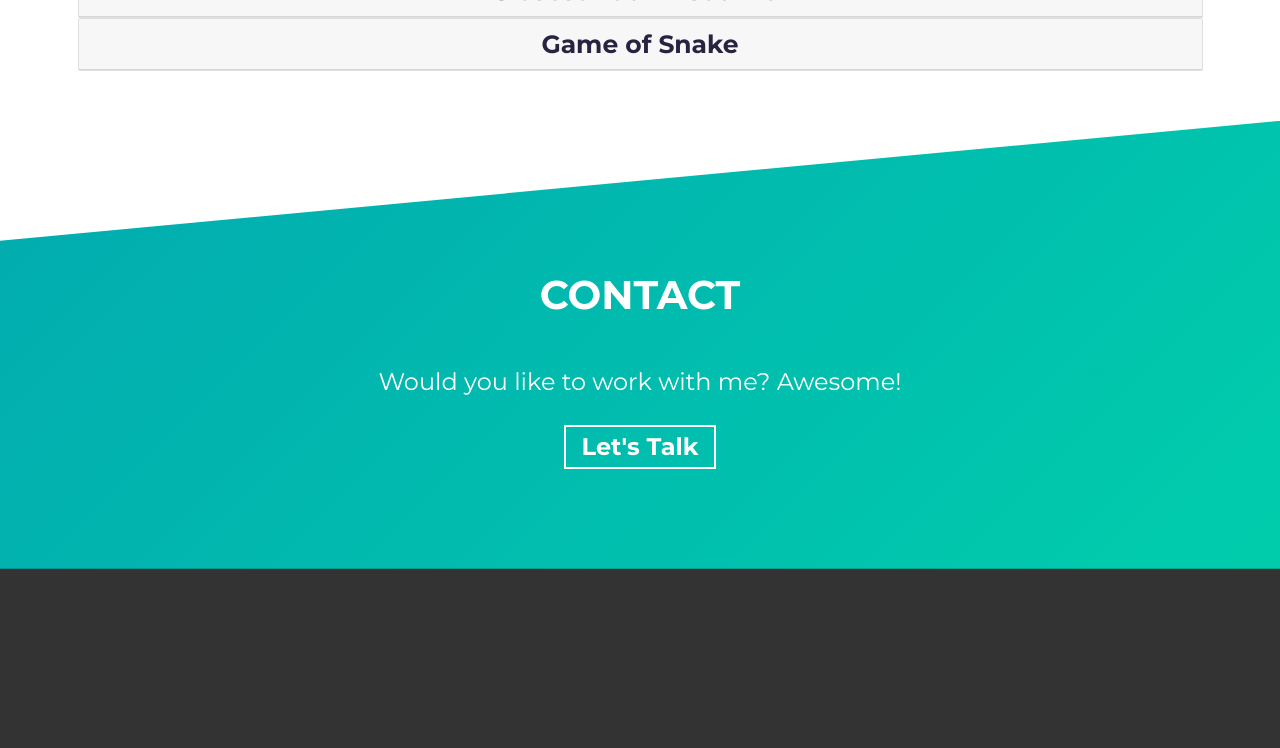
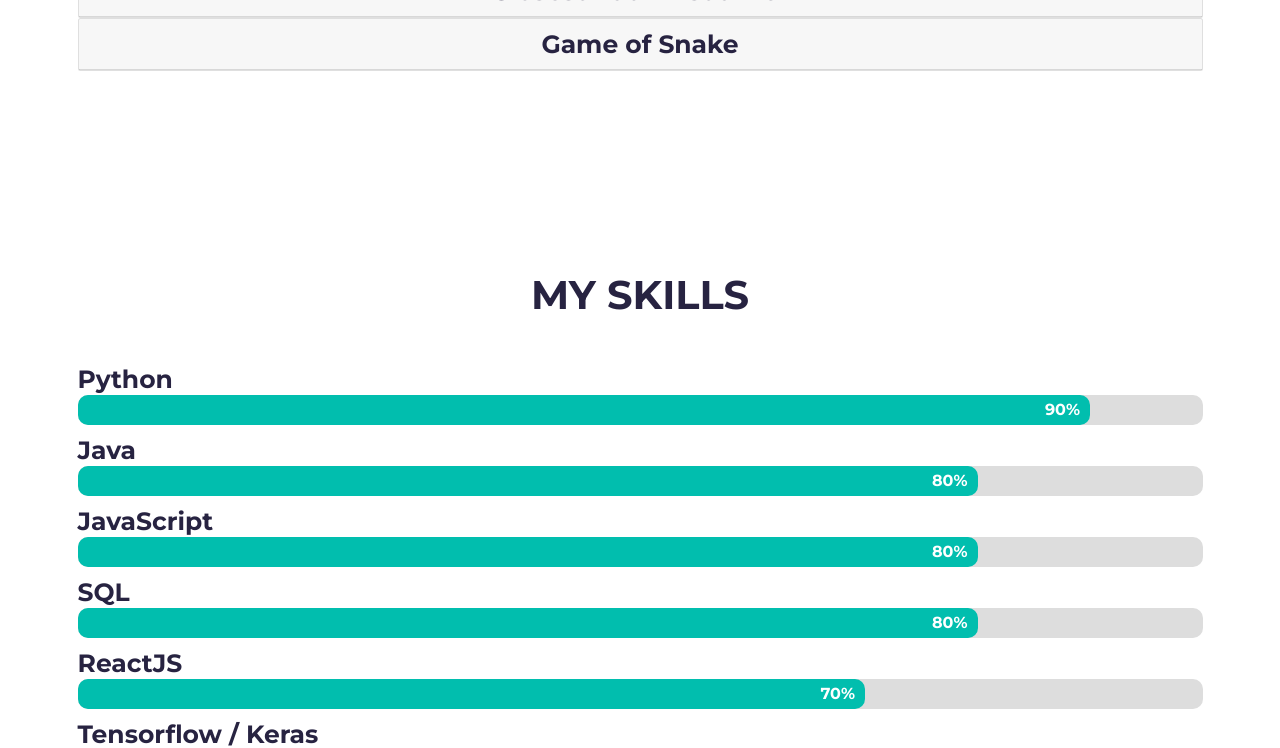
Before and after one commit to KevinNgWK/Custom_Portfolio, a React (Create React App) app: page / in a window 1280 px wide. Shown: the part 2000-2748 px from the top of the page. Built offline with nearby package versions, Linux system fonts and the light colour scheme; a web font is replaced by a local one.

Commit message:
Added skills section

```diff
--- a/src/App.js
+++ b/src/App.js
@@ -5,7 +5,8 @@ import Projects from './components/Projects';
 import Person from './components/Person';
 import Footer from './components/Footer';
 import Contact from './components/Contact';
-import { PersonData, AboutData, ExperiencesData, ProjectsData, contactData, NetworkData } from './data/data';
+import Skills from './components/Skills';
+import { PersonData, AboutData, ExperiencesData, ProjectsData, contactData, NetworkData, SkillsData } from './data/data';
 import 'bootstrap/dist/css/bootstrap.min.css';
 import './style/main.scss'
 
@@ -19,6 +20,7 @@ function App() {
   const [projects, setProjects] = useState([...ProjectsData]);
   const [contact, setContact] = useState({...contactData});
   const [networks, setNetworks] = useState([...NetworkData]);
+  const [skills, setSkills] = useState({...SkillsData})
 
   return (
     <>
@@ -26,6 +28,7 @@ function App() {
       <About about={about} />
       <Experiences experiences={experiences} contact={contact} />
       <Projects projects={projects} contact={contact} />
+      <Skills mainSkills={skills.mainSkills} otherSkills={skills.otherSkills} />
       <Contact contact={contact} />
       <Footer networks={networks}/>
     </>
--- a/src/components/Experiences.js
+++ b/src/components/Experiences.js
@@ -35,7 +35,7 @@ const Experiences = (props) => {
           <Title title={"Experiences"} />
           {props.experiences.map((experience, index) => {
             return(
-              <Fade bottom duration={800} delay={index*400 + 200} distance="30px">
+              <Fade bottom duration={800} delay={index*200 + 200} distance="30px">
                 <ExperienceCard experience={experience} index={index} />
               </Fade>
             )
--- a/src/components/Projects.js
+++ b/src/components/Projects.js
@@ -49,7 +49,7 @@ const Projects = (props) => {
           <Title title={"Projects"} />
           {props.projects.map((project, index) => {
             return (
-              <Fade bottom duration={800} delay={index*400} distance="30px">
+              <Fade bottom duration={800} delay={index*200 + 200} distance="30px">
                 <ProjectCard project={project} index={index}/>
               </Fade>
             )
--- /dev/null
+++ b/src/components/Skills.js
@@ -0,0 +1,47 @@
+import React from 'react';
+import Fade from 'react-reveal/Fade';
+import { Container, Accordion, Card } from 'react-bootstrap';
+import Title from './Title'
+import Experiences from './Experiences';
+
+const MainSkillsBar = (props) => {
+  return (
+    <div style={{marginBottom:"1rem"}}>
+      <h3 className="skills-wrapper__text-title">{props.name}</h3>
+      <div className="skills-wrapper__bar-main">
+        <div className="skills-wrapper__bar-filling skills-wrapper__bar-text" style={{width:`${props.percentage}%`}}>
+          {props.percentage}%
+        </div>
+      </div>
+    </div>
+  );
+}
+
+const Skills = (props) => {
+  return (
+    <section id="skills">
+      <Container>
+        <div className="skills-wrapper">
+          <Title title={"My Skills"} />
+          {props.mainSkills.map((skill, index) => {
+            return (
+              <Fade bottom duration={800} delay={index*200 + 200} distance="30px">
+                <MainSkillsBar name={skill.name} percentage={skill.percentage} />
+              </Fade>
+            )
+          })}
+          <Fade bottom duration={800} delay={props.mainSkills.length*200 + 200} distance="30px">
+            <h3 className="skills-wrapper__text-title" style={{paddingTop:"2rem"}}>
+              Other skills that I am exposed to:
+            </h3>
+            <div className="skills-wrapper__text-subtitle">
+              {props.otherSkills.join(', ')}
+            </div>
+          </Fade>
+        </div>
+      </Container>
+    </section>
+  );
+}
+
+export default Skills;
--- a/src/data/data.js
+++ b/src/data/data.js
@@ -4,7 +4,7 @@ import { nanoid } from 'nanoid';
 export const PersonData = {
     introduction: 'Hi, my name is',
     name: 'Kevin Ng',
-    description: 'Welcome to my online portfolio',
+    description: 'Welcome to my online portfolio! :)',
     link: 'Know More',
 }
 
@@ -110,17 +110,6 @@ export const contactData = {
     btn: 'Let\'s Talk',
 }
 
-export const EducationData = [
-    {
-        id: 1,
-        level: "University",
-        school: "Nanyang Technological University",
-        name: "Bachelor of Engineering",
-        grades: "4.95/5",
-        awards: ["Dean's List, Academic Year 18/19", "Dean's List, Academic Year 19/20"],
-    }
-]
-
 export const NetworkData = [
     {
         id: nanoid(),
@@ -133,3 +122,40 @@ export const NetworkData = [
         url: 'https://github.com/KevinNgWK',
     },
 ]
+
+export const SkillsData = {
+    mainSkills: [
+        {
+            name: "Python",
+            percentage: "90",
+        },
+        {
+            name: "Java",
+            percentage: "80",
+        },
+        {
+            name: "JavaScript",
+            percentage: "80",
+        },
+        {
+            name: "SQL",
+            percentage: "80",
+        },
+        {
+            name: "ReactJS",
+            percentage: "70",
+        },
+        {
+            name: "Tensorflow / Keras",
+            percentage: "70",
+        },
+        {
+            name: "HTML / CSS",
+            percentage: "50",
+        },
+
+    ],
+    otherSkills: [
+        "C", "Spark", "Unity",
+    ]
+}
--- a/src/style/main.scss
+++ b/src/style/main.scss
@@ -15,5 +15,6 @@
 @import './sections/person';
 @import './sections/projects';
 @import './sections/experiences';
+@import './sections/skills';
 
 @import './vendor/css/font-awesome.min.css';
--- /dev/null
+++ b/src/style/sections/_skills.scss
@@ -0,0 +1,84 @@
+#skills {
+    background-color: $white-color;
+    color: $dark-blue-text;
+    margin-top: -15rem;
+    padding-top: 15rem;
+
+    @include respond(tab-land) {
+      margin-top: 0;
+      padding-top: 5rem;
+    }
+
+    .skills-wrapper {
+      margin-bottom: 15rem;
+
+      @include respond(phone) {
+        margin-bottom: 0rem;
+      }
+
+      .row {
+        margin-bottom: 8rem;
+
+        @include respond(phone) {
+          margin-bottom: 4rem;
+        }
+      }
+
+      &__bar {
+          border-radius: 1rem;
+
+          &-main {
+            width: 100%;
+            background-color: #ddd;
+            border-radius: 1rem;
+          }
+
+          &-filling {
+            background-color: #01beae;
+            border-radius: 1rem;
+          }
+
+          &-text {
+            font-weight: bold;
+            margin-bottom: 0.1rem;
+            padding: 0.3rem 1rem 0.3rem 0;
+            font-size: $default-font-size;
+            text-align: right;
+            color: white;
+          }
+      }
+
+      &__text {
+        text-align: left;
+
+        @include respond(phone) {
+          margin-bottom: 2.5rem !important;
+        }
+        @include respond(tab-land) {
+          margin-bottom: 4.8rem;
+        }
+
+        &-title {
+          font-weight: bold;
+          margin-bottom: 0.1rem;
+          font-size: $mid-font-size;
+          text-align: left;
+
+          @include respond(phone) {
+            font-size: 2rem;
+          }
+        }
+
+        &-subtitle {
+            font-weight:bold;
+            margin-bottom:0.1rem;
+            font-size: $default-font-size;
+            text-align: left;
+        }
+
+        & p > a {
+          color: $secondary-color;
+        }
+      }
+    }
+  }
```
Also changed, not shown: src/components/Education.js (deleted, +0 -19 lines).
